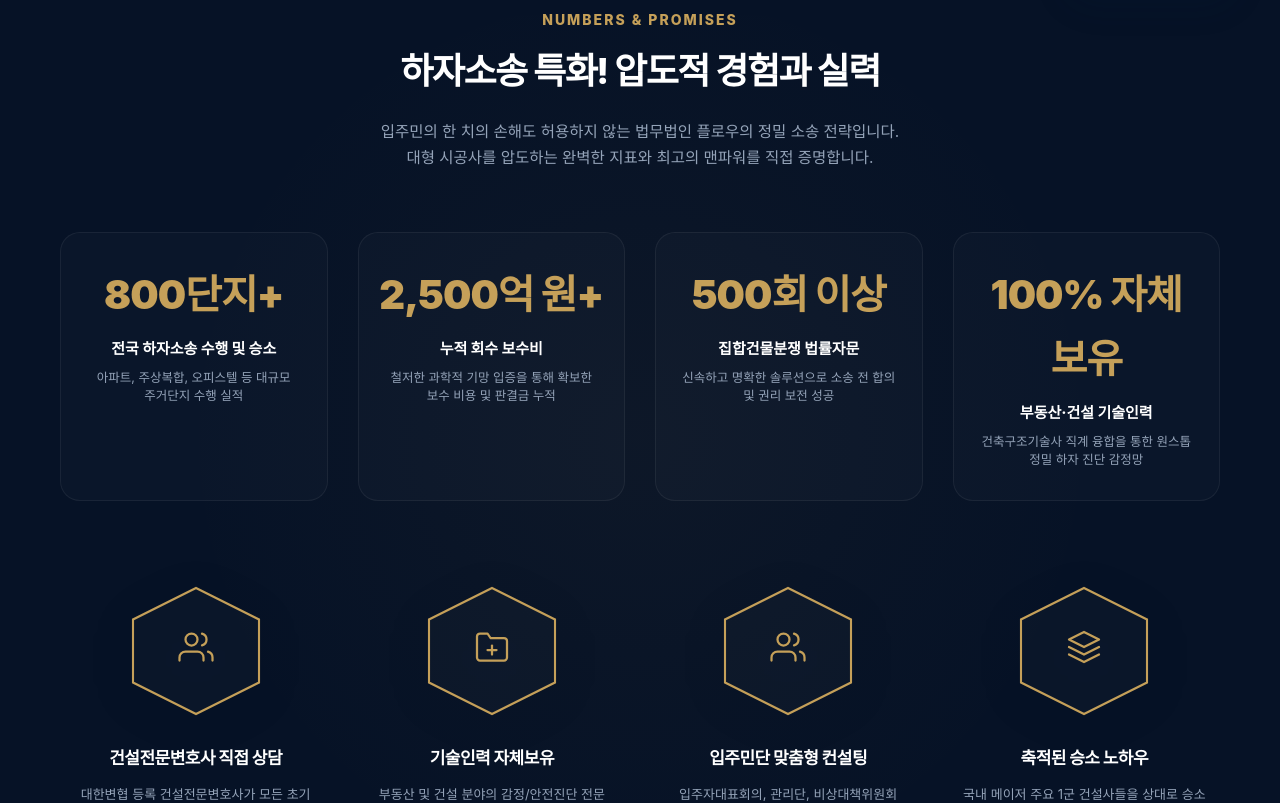
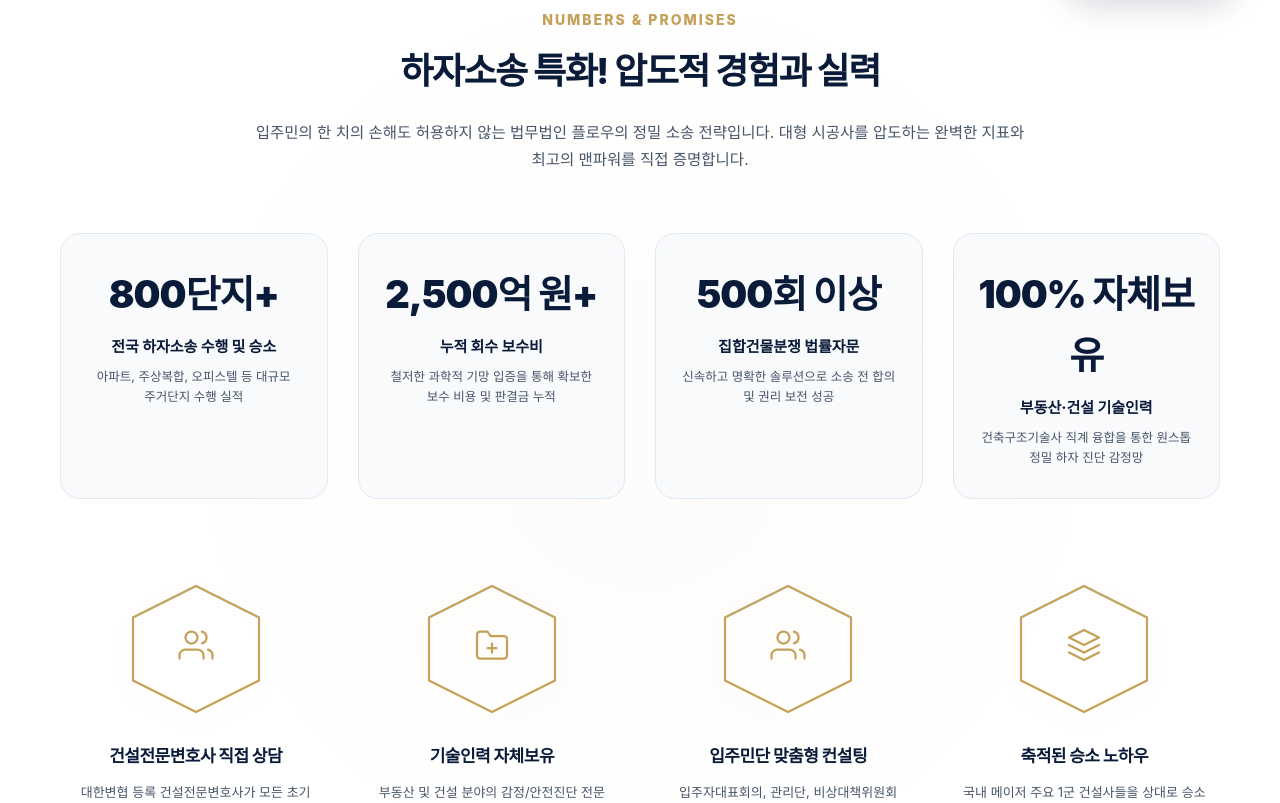
Before and after one commit to 2026flowlaw-cpu/flow, a Next.js app: page /practice/defect-litigation in a window 1280 px wide. Shown: the part 762-1565 px from the top of the page. Built offline with nearby package versions, Linux system fonts and the light colour scheme; no server answers.

Commit message:
Optimize DefectPromise component with pure white background and polished typography word-break wrapping

```diff
--- a/src/components/DefectPromise/DefectPromise.module.css
+++ b/src/components/DefectPromise/DefectPromise.module.css
@@ -1,7 +1,7 @@
 .promiseSection {
-  background-color: #061226; /* Dark slate background matching Gam-myeong theme */
+  background-color: #ffffff; /* Premium pure white background as requested */
   padding: 100px 0;
-  color: #ffffff;
+  color: #1e293b;
   position: relative;
   overflow: hidden;
 }
@@ -14,7 +14,7 @@
   transform: translate(-50%, -50%);
   width: 80%;
   height: 80%;
-  background: radial-gradient(circle, rgba(197, 160, 89, 0.04) 0%, transparent 70%);
+  background: radial-gradient(circle, rgba(197, 160, 89, 0.03) 0%, transparent 70%);
   pointer-events: none;
 }
 
@@ -23,7 +23,7 @@
   max-width: 800px;
   margin: 0 auto 60px auto;
   position: relative;
-  zIndex: 2;
+  z-index: 2;
 }
 
 .kicker {
@@ -39,17 +39,20 @@
 .sectionTitle {
   font-size: 36px;
   font-weight: 800;
-  color: #ffffff;
+  color: #0A1B39; /* Premium deep navy for white bg */
   margin: 0 0 18px 0;
   letter-spacing: -1.5px;
+  word-break: keep-all;
+  overflow-wrap: break-word;
 }
 
 .sectionSubtitle {
   font-size: 15.5px;
-  color: #94a3b8;
-  line-height: 1.7;
+  color: #475569; /* Soft slate grey */
+  line-height: 1.75;
   margin: 0;
   word-break: keep-all;
+  overflow-wrap: break-word;
 }
 
 /* ====================================================
@@ -61,12 +64,12 @@
   gap: 30px;
   margin-bottom: 80px;
   position: relative;
-  zIndex: 2;
+  z-index: 2;
 }
 
 .metricCard {
-  background: rgba(255, 255, 255, 0.02);
-  border: 1px solid rgba(255, 255, 255, 0.06);
+  background: #f8fafc; /* Premium light grey card */
+  border: 1px solid #e2e8f0;
   border-radius: 20px;
   padding: 30px 20px;
   text-align: center;
@@ -75,14 +78,15 @@
 
 .metricCard:hover {
   transform: translateY(-5px);
-  border-color: rgba(197, 160, 89, 0.3);
-  background: rgba(255, 255, 255, 0.04);
+  border-color: rgba(197, 160, 89, 0.4);
+  background: #ffffff;
+  box-shadow: 0 10px 30px rgba(10, 27, 57, 0.04);
 }
 
 .metricNum {
-  font-size: 40px;
+  font-size: 38px;
   font-weight: 900;
-  color: #C5A059; /* Gold Accent */
+  color: #0A1B39; /* Deep navy text for numbers */
   margin-bottom: 10px;
   letter-spacing: -1px;
 }
@@ -90,16 +94,18 @@
 .metricTitle {
   font-size: 15px;
   font-weight: 800;
-  color: #ffffff;
+  color: #0A1B39;
   margin: 0 0 8px 0;
+  word-break: keep-all;
 }
 
 .metricDesc {
   font-size: 12.5px;
-  color: #94a3b8;
-  line-height: 1.5;
+  color: #475569;
+  line-height: 1.6;
   margin: 0;
   word-break: keep-all;
+  overflow-wrap: break-word;
 }
 
 /* ====================================================
@@ -110,7 +116,7 @@
   grid-template-columns: repeat(4, 1fr);
   gap: 25px;
   position: relative;
-  zIndex: 2;
+  z-index: 2;
 }
 
 .promiseCard {
@@ -142,12 +148,12 @@
   left: 0;
   width: 100%;
   height: 100%;
-  filter: drop-shadow(0 8px 20px rgba(0, 0, 0, 0.3));
+  filter: drop-shadow(0 8px 15px rgba(0, 0, 0, 0.05));
   transition: filter 0.3s ease;
 }
 
 .promiseCard:hover .hexagonSvg {
-  filter: drop-shadow(0 8px 25px rgba(197, 160, 89, 0.25));
+  filter: drop-shadow(0 8px 20px rgba(197, 160, 89, 0.2));
 }
 
 .hexagonIcon {
@@ -158,23 +164,25 @@
 
 .promiseCard:hover .hexagonIcon {
   transform: scale(1.1);
-  color: #ffffff;
+  color: #0A1B39;
 }
 
 .cardTitle {
   font-size: 17px;
   font-weight: 800;
-  color: #ffffff;
+  color: #0A1B39;
   margin: 0 0 12px 0;
   letter-spacing: -0.5px;
+  word-break: keep-all;
 }
 
 .cardDesc {
   font-size: 13px;
-  color: #94a3b8;
-  line-height: 1.6;
+  color: #475569;
+  line-height: 1.65;
   margin: 0;
   word-break: keep-all;
+  overflow-wrap: break-word;
 }
 
 /* ====================================================
@@ -194,6 +202,7 @@
 @media (max-width: 640px) {
   .metricsGrid {
     grid-template-columns: 1fr;
+    gap: 20px;
   }
 
   .promiseGrid {
--- a/src/components/DefectPromise/DefectPromise.tsx
+++ b/src/components/DefectPromise/DefectPromise.tsx
@@ -102,7 +102,7 @@ export default function DefectPromise() {
           <span className={styles.kicker}>NUMBERS & PROMISES</span>
           <h2 className={styles.sectionTitle}>하자소송 특화! 압도적 경험과 실력</h2>
           <p className={styles.sectionSubtitle}>
-            입주민의 한 치의 손해도 허용하지 않는 법무법인 플로우의 정밀 소송 전략입니다. <br />
+            입주민의 한 치의 손해도 허용하지 않는 법무법인 플로우의 정밀 소송 전략입니다.
             대형 시공사를 압도하는 완벽한 지표와 최고의 맨파워를 직접 증명합니다.
           </p>
         </div>
```
